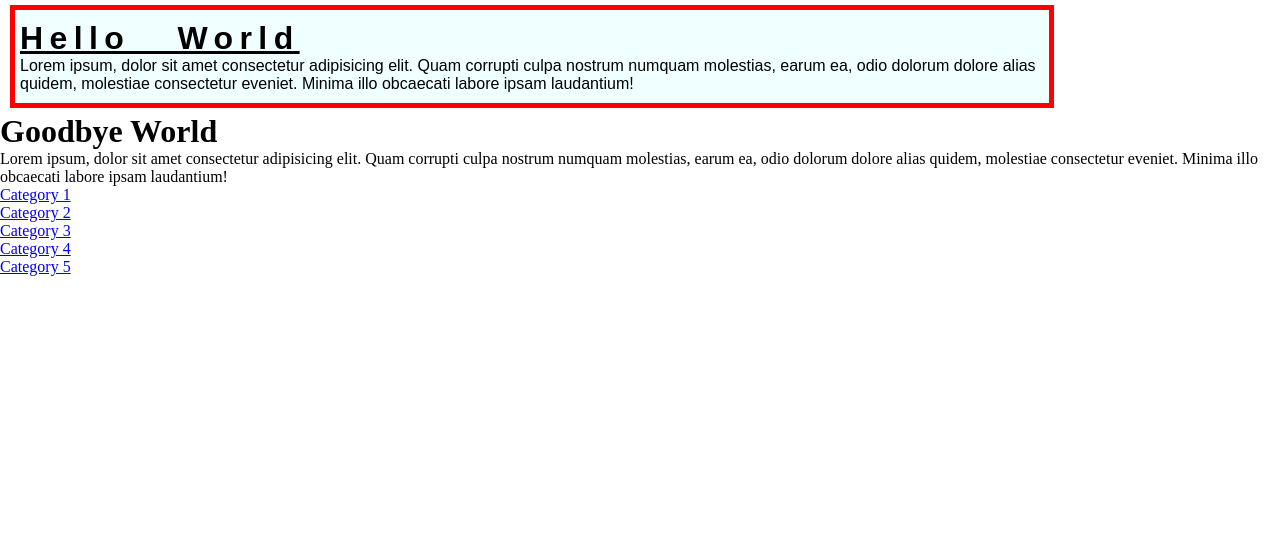
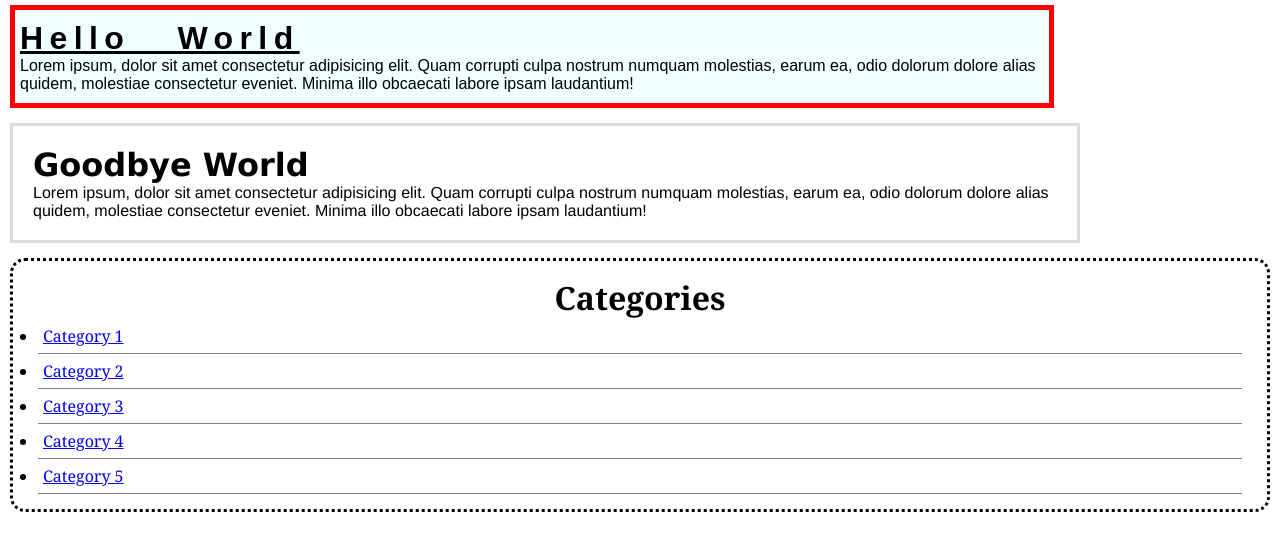
Before and after one commit to kpatel115/CSSApp, a plain HTML site: page csscheatsheet/index.html in a window 1280 px wide. Drawn offline with Linux system fonts and the light colour scheme.

Commit message:
updated boxes and content

```diff
--- a/csscheatsheet/css/style.css
+++ b/csscheatsheet/css/style.css
@@ -4,7 +4,7 @@
 }
 
 .box-1 {
-    font-family: Arial, Helvetica, sans-serif;
+    font-family: Arial, sans-serif;
     background-color:azure;
     width: 80%;
     padding: 10px 5px;
@@ -18,13 +18,29 @@
 }
 
 .box-2 {
+    font-family: Helvetica, sans-serif;
+    width: 80%;
+    border: 3px solid gainsboro;
+    margin: 15px 10px;
+    padding: 20px;
 
+}
+.box-2 h1 {
+    font-family: Verdana;
 }
 
 .categories {
-
+    font-family: Georgia, sans-serif;
+    border: 3px dotted Black;
+    border-radius: 15px;
+    margin: 15px 10px;
+    padding: 15px 25px;
+}
+.categories h1 {
+    text-align: center;
 }
 
 .categories li {
-
+    padding: 6px 5px;
+    border-bottom: 1px solid grey;
 }
--- a/csscheatsheet/index.html
+++ b/csscheatsheet/index.html
@@ -17,6 +17,7 @@
       <p>Lorem ipsum, dolor sit amet consectetur adipisicing elit. Quam corrupti culpa nostrum numquam molestias, earum ea, odio dolorum dolore alias quidem, molestiae consectetur eveniet. Minima illo obcaecati labore ipsam laudantium!</p>
     </div>
     <div class="categories">
+      <h1>Categories</h1>
       <ul>
         <li><a href="#">Category 1</a></li>
         <li><a href="#">Category 2</a></li>
```
